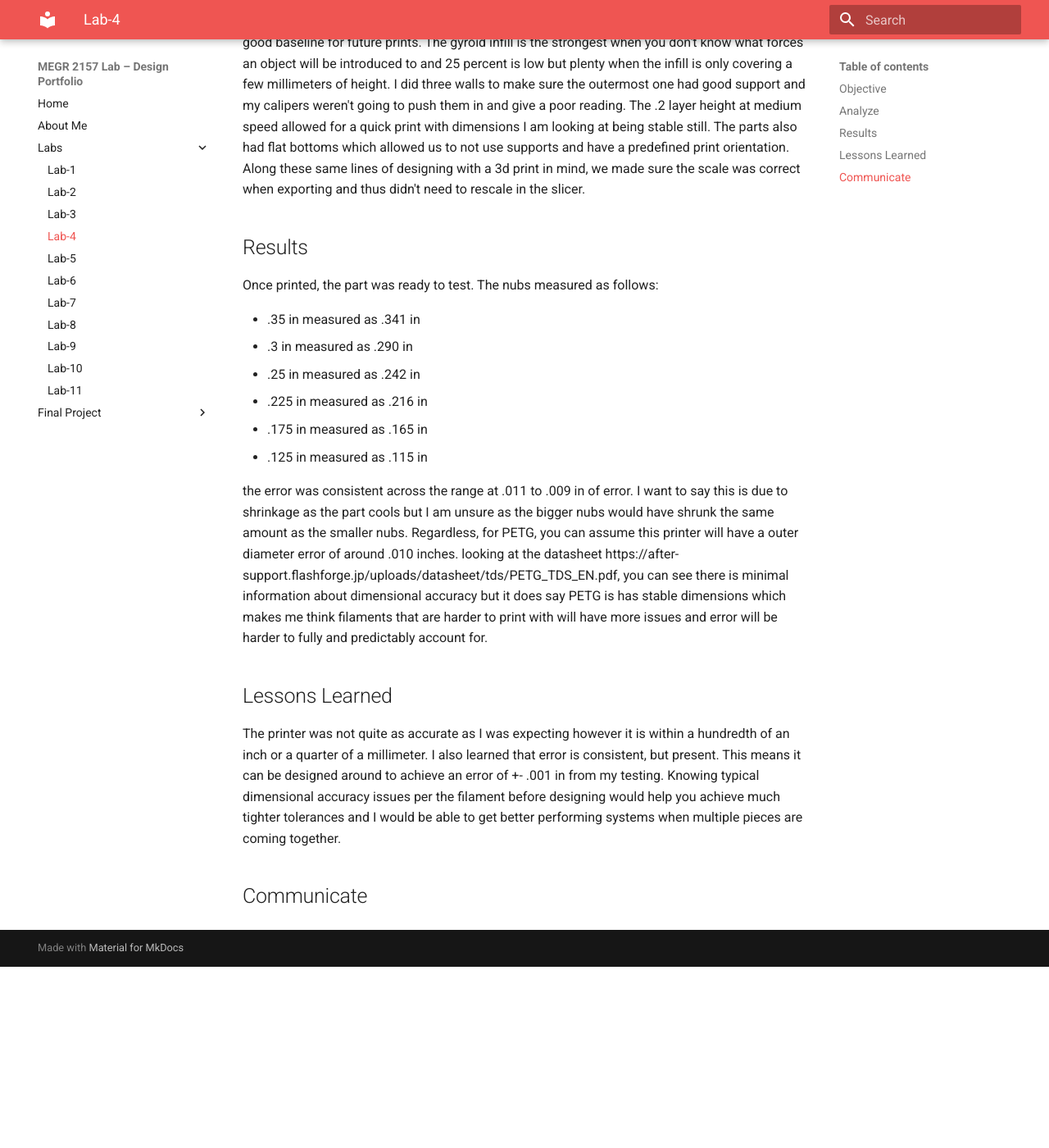
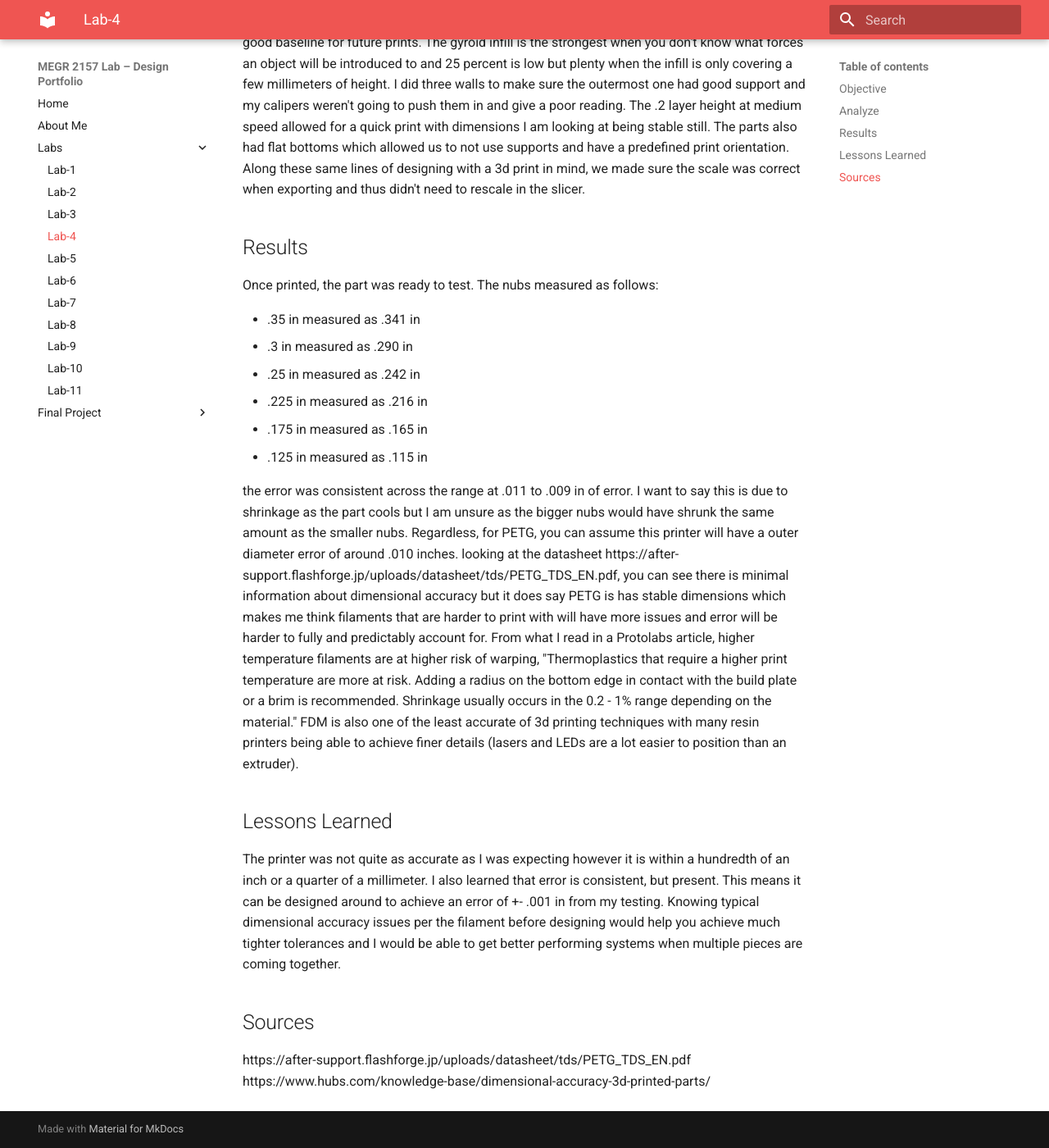
Before and after one commit to jmcadam4/James-McAdam-MEGR-2156-lab, an MkDocs documentation site: the page built from docs/Labs/L04/index.md, in a window 1280 px wide and 1400 px high, scrolled down 919 px. Shown: the whole window at 82% size. Built offline with MkDocs 1.6.1 and Material for MkDocs 9.7.7, drawn with Linux system fonts in a browser that asks for light colours; before the commit the page ends 2098 px from its top, so only the background shows below that.

Commit message:
Update index.md

```diff
--- a/docs/Labs/L04/index.md
+++ b/docs/Labs/L04/index.md
@@ -28,10 +28,13 @@
 - .175 in measured as .165 in
 - .125 in measured as .115 in
 
-the error was consistent across the range at .011 to .009 in of error. I want to say this is due to shrinkage as the part cools but I am unsure as the bigger nubs would have shrunk the same amount as the smaller nubs. Regardless, for PETG, you can assume this printer will have a outer diameter error of around .010 inches. looking at the datasheet https://after-support.flashforge.jp/uploads/datasheet/tds/PETG_TDS_EN.pdf, you can see there is minimal information about dimensional accuracy but it does say PETG is has stable dimensions which makes me think filaments that are harder to print with will have more issues and error will be harder to fully and predictably account for.
+the error was consistent across the range at .011 to .009 in of error. I want to say this is due to shrinkage as the part cools but I am unsure as the bigger nubs would have shrunk the same amount as the smaller nubs. Regardless, for PETG, you can assume this printer will have a outer diameter error of around .010 inches. looking at the datasheet https://after-support.flashforge.jp/uploads/datasheet/tds/PETG_TDS_EN.pdf, you can see there is minimal information about dimensional accuracy but it does say PETG is has stable dimensions which makes me think filaments that are harder to print with will have more issues and error will be harder to fully and predictably account for. From what I read in a Protolabs article, higher temperature filaments are at higher risk of warping, "Thermoplastics that require a higher print temperature are more at risk. Adding a radius on the bottom edge in contact with the build plate or a brim is recommended. Shrinkage usually occurs in the 0.2 - 1% range depending on the material." FDM is also one of the least accurate of 3d printing techniques with many resin printers being able to achieve finer details (lasers and LEDs are a lot easier to position than an extruder).
 
 ## Lessons Learned
 
 The printer was not quite as accurate as I was expecting however it is within a hundredth of an inch or a quarter of a millimeter. I also learned that error is consistent, but present. This means it can be designed around to achieve an error of +- .001 in from my testing. Knowing typical dimensional accuracy issues per the filament before designing would help you achieve much tighter tolerances and I would be able to get better performing systems when multiple pieces are coming together.
 
-## Communicate
+## Sources
+
+https://after-support.flashforge.jp/uploads/datasheet/tds/PETG_TDS_EN.pdf
+https://www.hubs.com/knowledge-base/dimensional-accuracy-3d-printed-parts/
```
